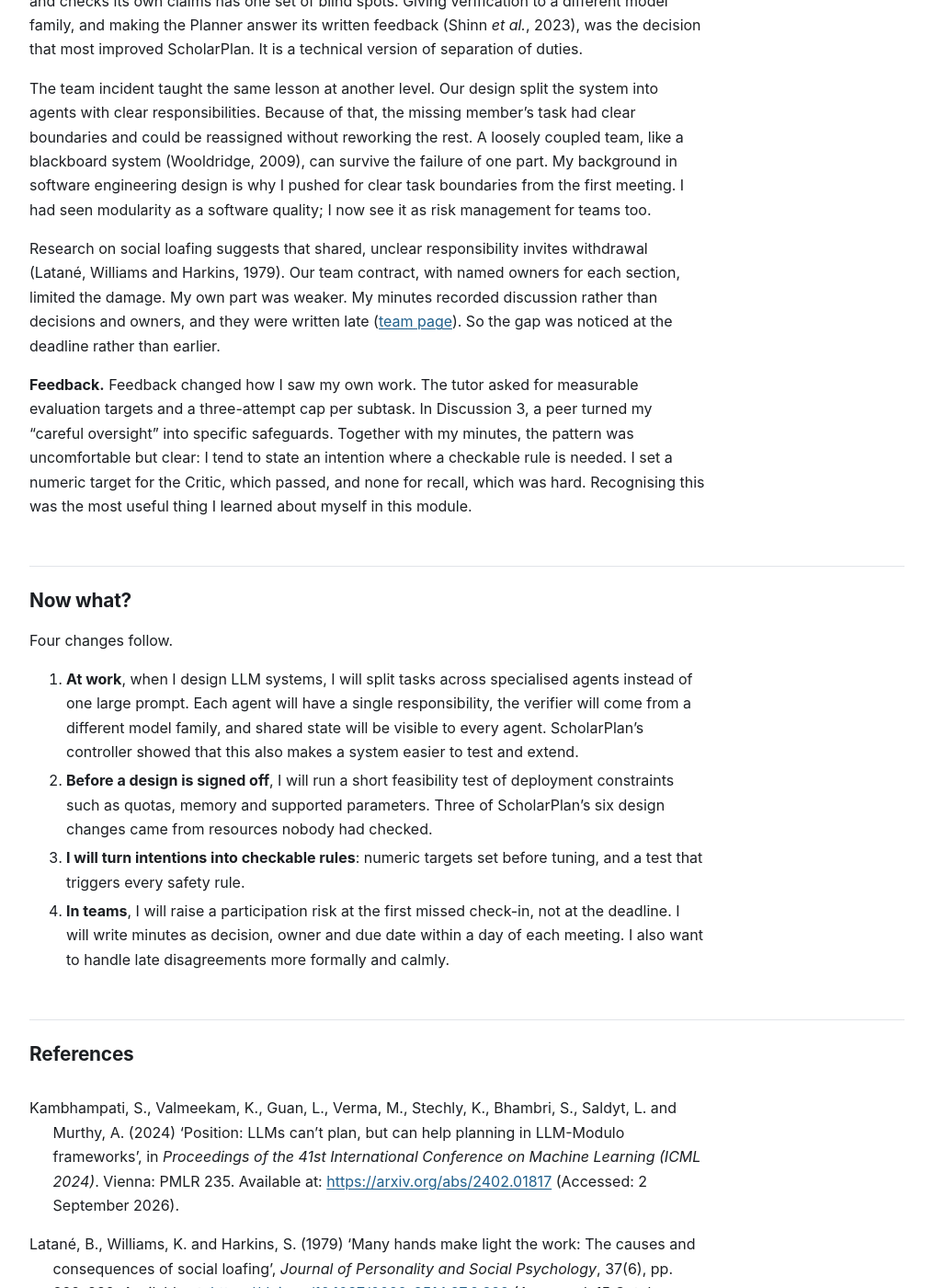
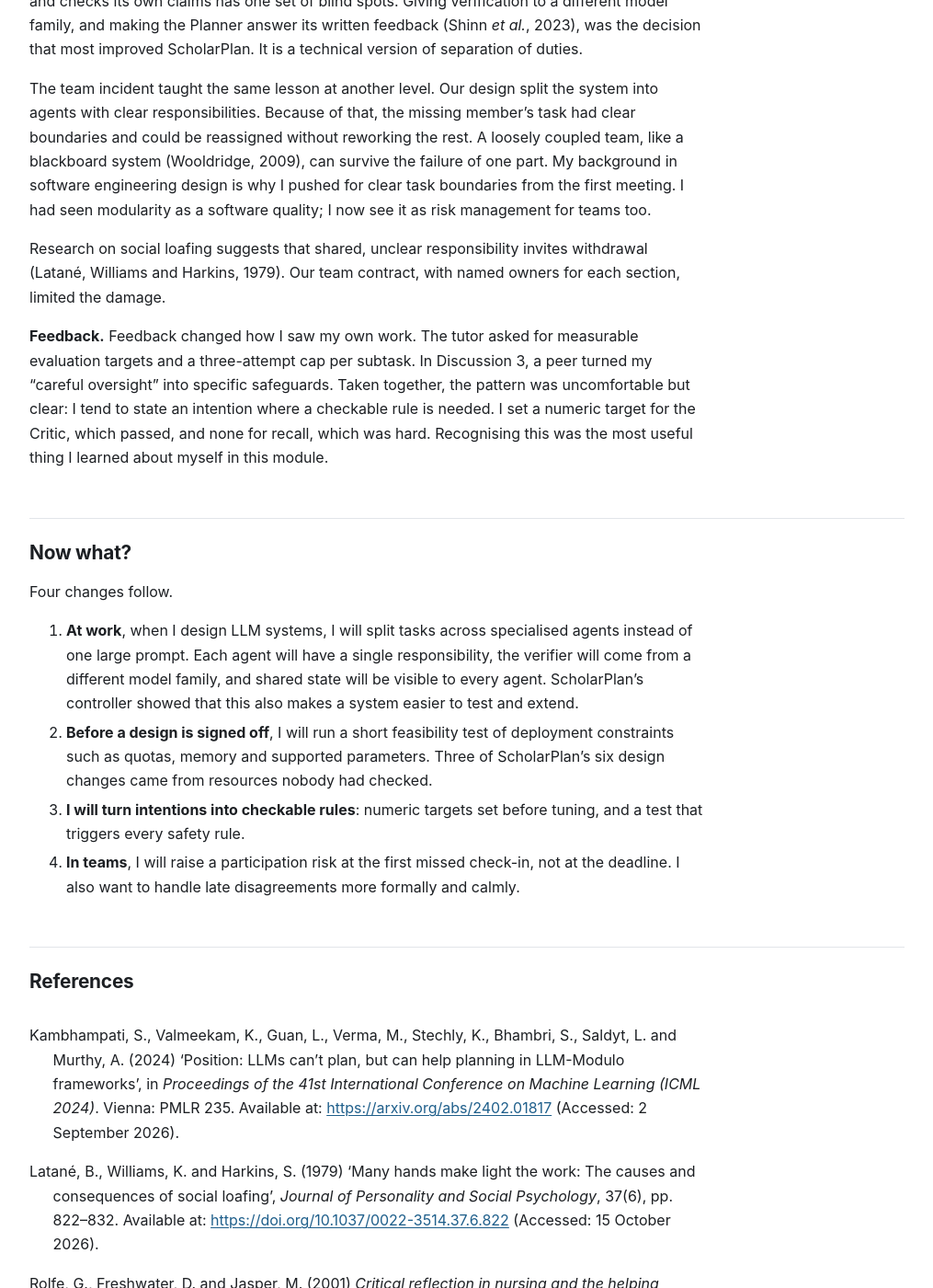
Before and after one commit to aabouraya/msc-ai-portfolio, a Jekyll site: the page built from modules/intelligent-agents/reflection.md, in a window 1280 px wide and 1400 px high, scrolled down 1748 px. Shown: the whole window at 92% size, without its empty margins (132-1147 px from the left). Built offline with Jekyll 4.4.1, drawn with Linux system fonts in a browser that asks for light colours.

Commit message:
Reflection: remove the minutes self-critique and the sentences that depended on it
Co-Authored-By: Claude Opus 5.5 <noreply@anthropic.com>

```diff
--- a/modules/intelligent-agents/reflection.md
+++ b/modules/intelligent-agents/reflection.md
@@ -83,15 +83,12 @@ modularity as a software quality; I now see it as risk management for teams too.
 
 Research on social loafing suggests that shared, unclear responsibility invites
 withdrawal (Latané, Williams and Harkins, 1979). Our team contract, with named
-owners for each section, limited the damage. My own part was weaker. My minutes
-recorded discussion rather than decisions and owners, and they were written late
-([team page](../team/#team-records)). So the gap was noticed at
-the deadline rather than earlier.
+owners for each section, limited the damage.
 
 **Feedback.** Feedback changed how I saw my own work. The tutor asked for
 measurable evaluation targets and a three-attempt cap per subtask. In Discussion
-3, a peer turned my "careful oversight" into specific safeguards. Together with
-my minutes, the pattern was uncomfortable but clear: I tend to state an
+3, a peer turned my "careful oversight" into specific safeguards. Taken
+together, the pattern was uncomfortable but clear: I tend to state an
 intention where a checkable rule is needed. I set a numeric target for the
 Critic, which passed, and none for recall, which was hard. Recognising this was
 the most useful thing I learned about myself in this module.
@@ -111,9 +108,8 @@ Four changes follow.
 3. **I will turn intentions into checkable rules**: numeric targets set before
    tuning, and a test that triggers every safety rule.
 4. **In teams**, I will raise a participation risk at the first missed check-in,
-   not at the deadline. I will write minutes as decision, owner and due date
-   within a day of each meeting. I also want to handle late disagreements more
-   formally and calmly.
+   not at the deadline. I also want to handle late disagreements more formally
+   and calmly.
 
 ## References
 
```
Also changed, not shown: modules/intelligent-agents/index.md (+1 -1 lines).
